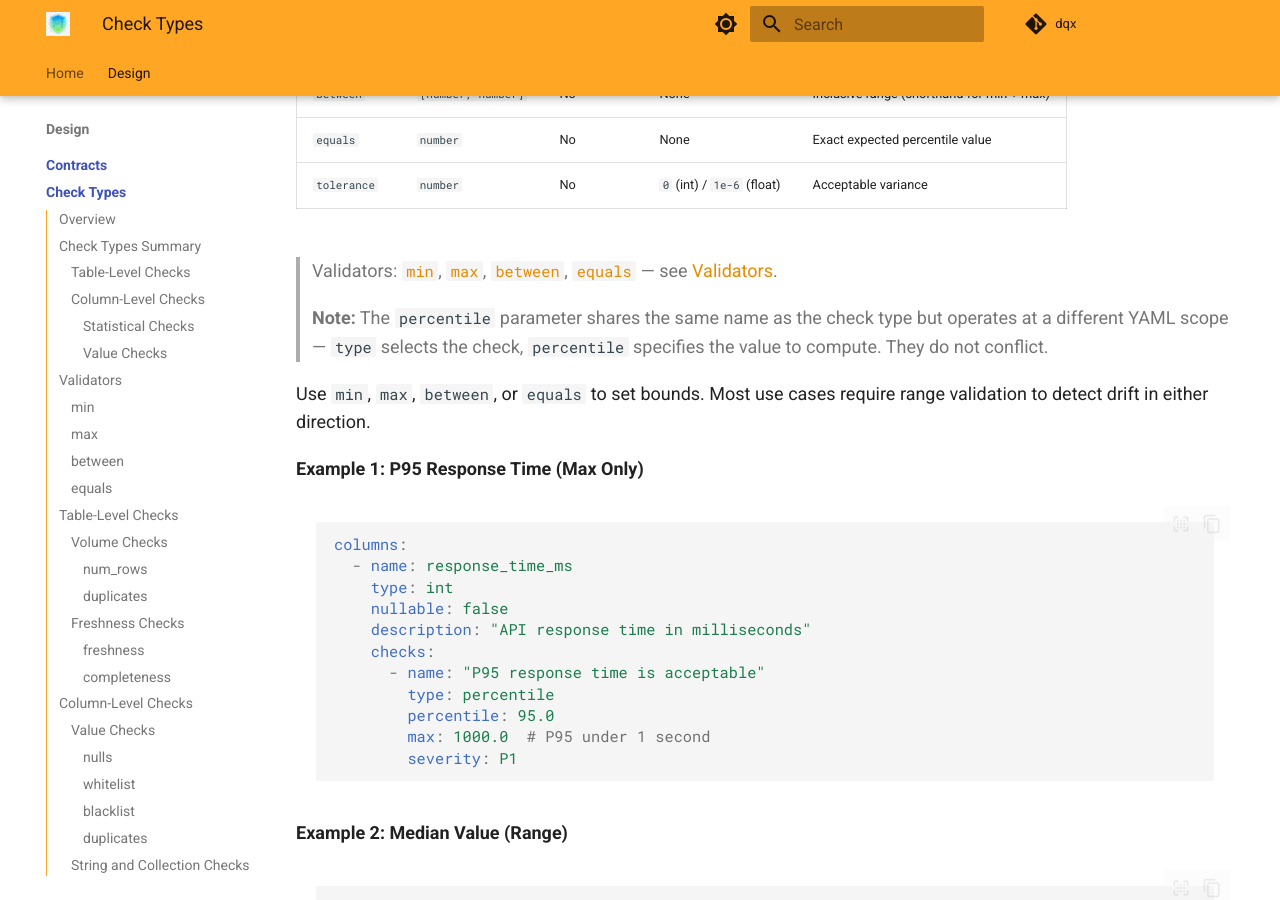
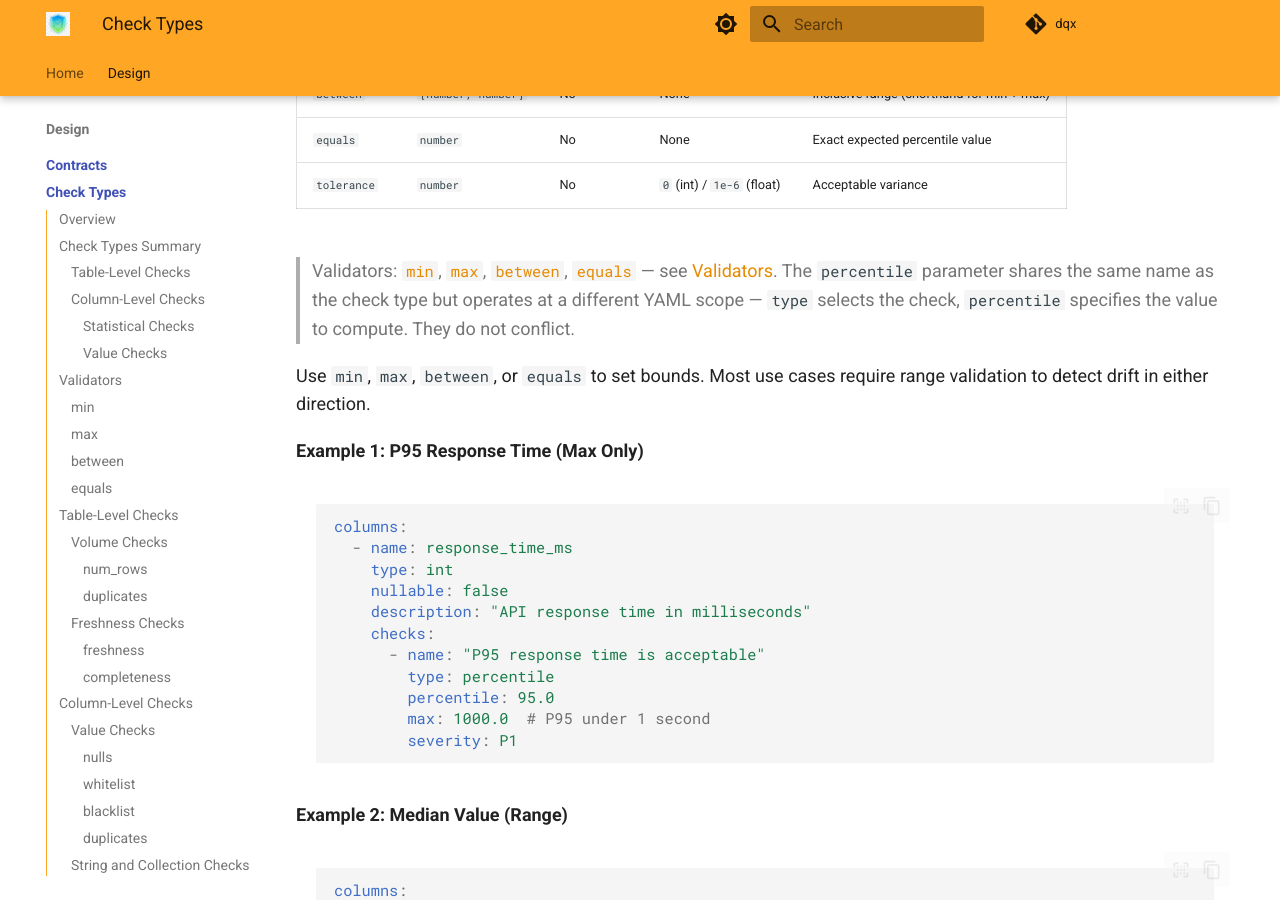
Before and after one commit to nampham2/dqx, an MkDocs documentation site: the page built from docs/design/contracts/checks.md, in a window 1280 px wide and 900 px high, scrolled down 37313 px. Built offline with MkDocs 1.6.1 and Material for MkDocs 9.7.7, drawn with Linux system fonts in a browser that asks for light colours; comment, search, counter and statistics services are not loaded.

Commit message:
docs(contracts): fix MD028 blank line inside blockquote in percentile check

```diff
--- a/docs/design/contracts/checks.md
+++ b/docs/design/contracts/checks.md
@@ -1419,9 +1419,7 @@ The `percentile` check validates that a specific percentile value in a column fa
 | `equals` | `number` | No | None | Exact expected percentile value |
 | `tolerance` | `number` | No | `0` (int) / `1e-6` (float) | Acceptable variance |
 
-> Validators: [`min`](#min), [`max`](#max), [`between`](#between), [`equals`](#equals) — see [Validators](#validators).
->
-> **Note:** The `percentile` parameter shares the same name as the check type but operates at a different YAML scope — `type` selects the check, `percentile` specifies the value to compute. They do not conflict.
+> Validators: [`min`](#min), [`max`](#max), [`between`](#between), [`equals`](#equals) — see [Validators](#validators). The `percentile` parameter shares the same name as the check type but operates at a different YAML scope — `type` selects the check, `percentile` specifies the value to compute. They do not conflict.
 
 Use `min`, `max`, `between`, or `equals` to set bounds. Most use cases require range validation to detect drift in either direction.
 
```
